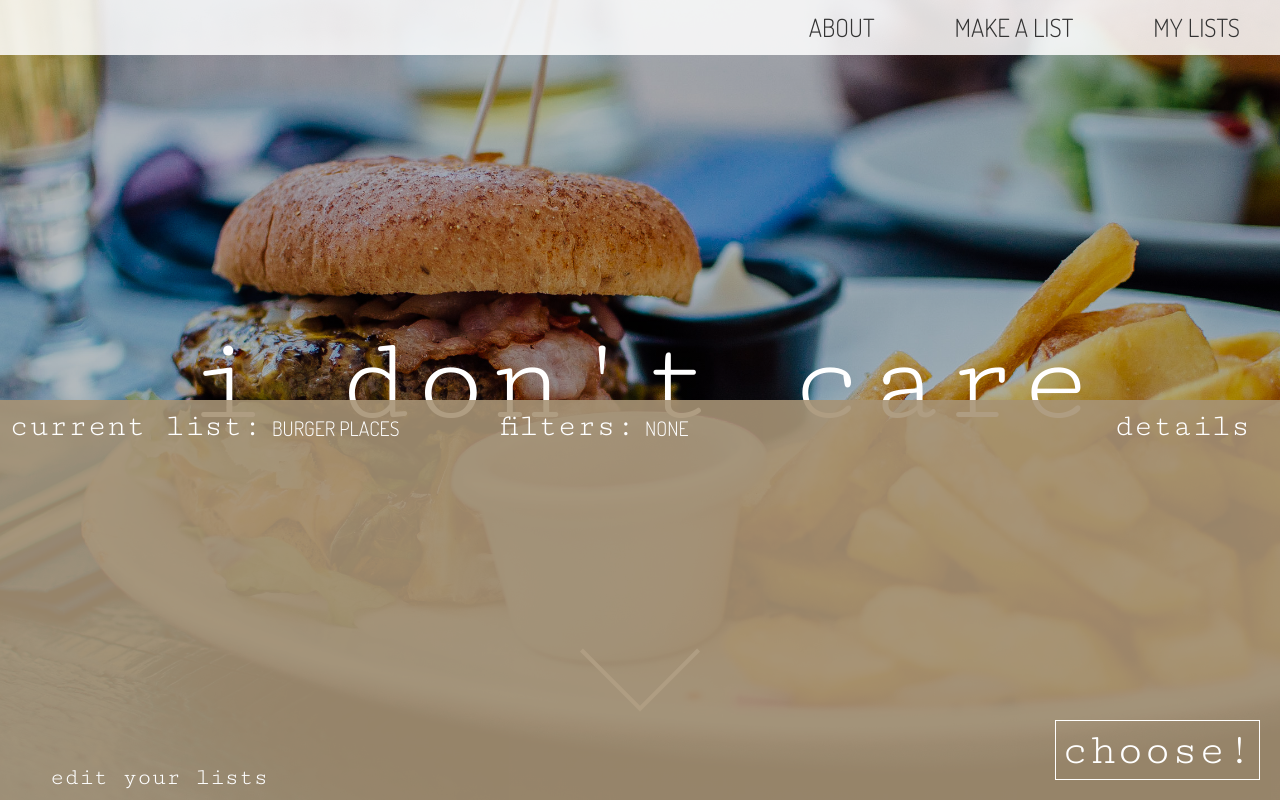
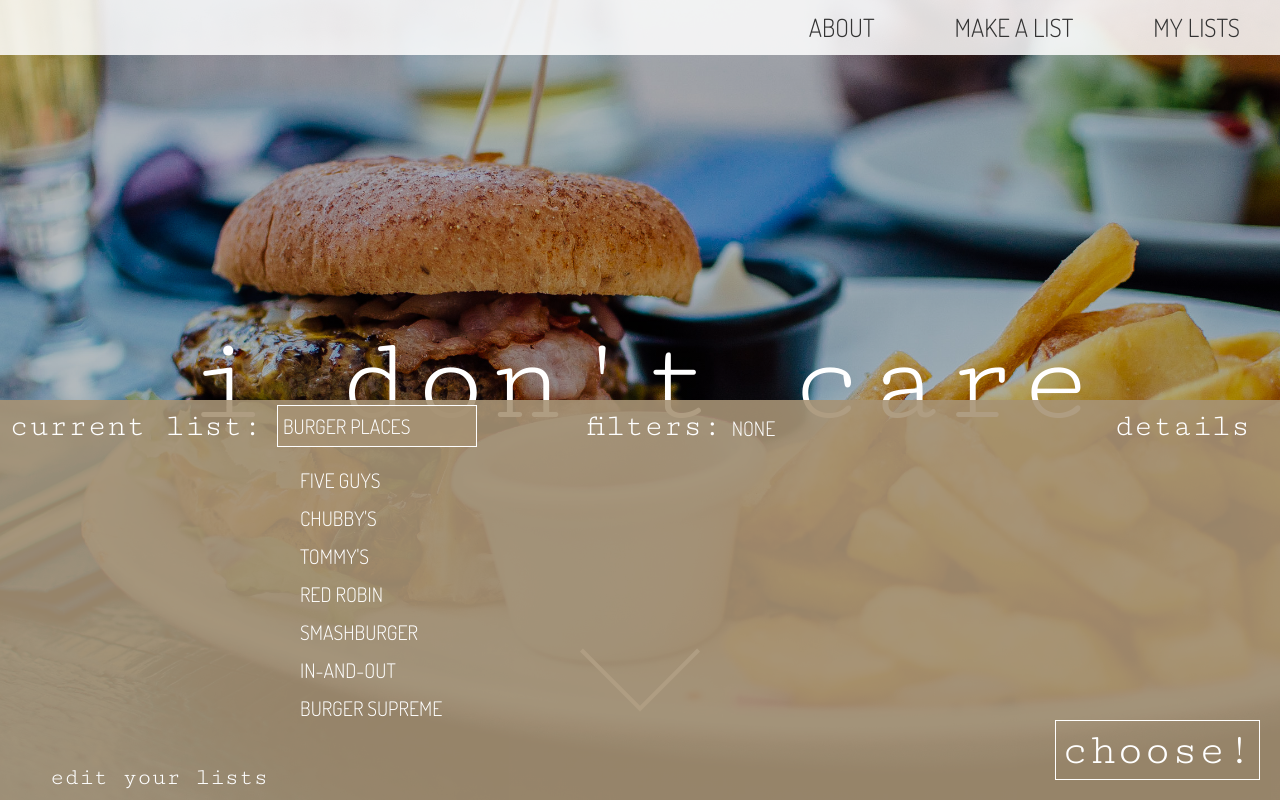
Before and after one commit to Be-The-Bert/noserver-idontcare, a React (Create React App) app in the folder noserver/: page /lists/0 in a window 1280 px wide. Both pictures are taken after a click on the element "details". Shown: the top 800 px of the page. Built offline with nearby package versions, Linux system fonts and the light colour scheme.

Commit message:
added drop down inputs

```diff
--- a/noserver/src/components/App.css
+++ b/noserver/src/components/App.css
@@ -323,15 +323,49 @@
       flex-direction: column;
       align-items: flex-end; }
       #EditItem .modulContainer .labels p {
-        height: 31px;
+        margin-top: 3px;
+        height: 38px;
         font-family: "Cutive Mono", monospace;
         text-transform: lowercase;
         font-size: 24px;
         color: white; }
     #EditItem .modulContainer #inputs input {
+      height: 34px;
       background-color: transparent;
       border: 0.5px solid white;
       color: white; }
+    #EditItem .modulContainer #inputs #typeSelector {
+      -webkit-appearance: none;
+      height: 34px;
+      width: 35vw;
+      margin: 0 0 7px 0;
+      padding: 2px;
+      background-color: rgba(167, 147, 117, 0.9);
+      color: white;
+      overflow: hidden;
+      border: 1px solid white;
+      font-family: "Dosis", sans-serif;
+      text-transform: uppercase;
+      font-size: 20px; }
+    #EditItem .modulContainer #inputs #typeSelector:focus {
+      outline: none;
+      overflow: hidden; }
+    #EditItem .modulContainer #inputs #priceSelector {
+      -webkit-appearance: none;
+      height: 34px;
+      width: 35vw;
+      margin: 0 0 7px 0;
+      padding: 2px;
+      background-color: rgba(167, 147, 117, 0.9);
+      color: white;
+      overflow: hidden;
+      border: 1px solid white;
+      font-family: "Dosis", sans-serif;
+      text-transform: uppercase;
+      font-size: 20px; }
+    #EditItem .modulContainer #inputs #priceSelector:focus {
+      outline: none;
+      overflow: hidden; }
     #EditItem .modulContainer .buttons {
       display: flex;
       flex-direction: column;
@@ -350,13 +384,37 @@
     height: 400px;
     display: flex;
     background-color: rgba(167, 147, 117, 0.9);
-    transition: all .3s ease-in-out; }
+    transition: all .4s ease-in-out; }
     #Footer .footerHide h2 {
       margin: 10px;
       font-family: "Cutive Mono", monospace;
       text-transform: lowercase;
       font-size: 32px;
       color: white; }
+    #Footer .footerHide .titleContainer {
+      height: 32px;
+      width: 45vw;
+      text-overflow: ellipsis;
+      display: flex;
+      flex-wrap: wrap; }
+      #Footer .footerHide .titleContainer #listSelector {
+        -webkit-appearance: none;
+        height: 42px;
+        width: 200px;
+        margin: 5px;
+        padding: 5px;
+        background-color: rgba(167, 147, 117, 0.9);
+        color: white;
+        overflow: hidden;
+        border: 1px solid white;
+        font-family: "Dosis", sans-serif;
+        text-transform: uppercase;
+        font-size: 20px; }
+      #Footer .footerHide .titleContainer #listSelector:focus {
+        outline: none;
+        overflow: hidden; }
+      #Footer .footerHide .titleContainer .listOfRestaurants {
+        margin-left: 300px; }
     #Footer .footerHide h3 {
       margin: 18px 90px 0 0;
       font-family: "Dosis", sans-serif;
--- a/noserver/src/components/App.scss
+++ b/noserver/src/components/App.scss
@@ -389,7 +389,8 @@ $complimentColor: rgba(167, 147, 117, .9);
             flex-direction: column;
             align-items: flex-end;
             p {
-                height: $hipsterMedFont + 7;
+                margin-top: 3px;
+                height: $futureMedFont + 18;
                 font-family: $hipsterFontFamily;
                 text-transform: $hipsterFontTransform;
                 font-size: $hipsterMedFont;
@@ -398,9 +399,46 @@ $complimentColor: rgba(167, 147, 117, .9);
         }
         #inputs {
             input {
+                height: $hipsterMedFont + 10;
                 background-color: transparent;
                 border: .5px solid $lightFontColor;
                 color: $lightFontColor;
+            }
+            #typeSelector {
+                -webkit-appearance: none;
+                height: $hipsterMedFont + 10;
+                width: 35vw;
+                margin: 0 0 7px 0;
+                padding: 2px;
+                background-color: $complimentColor;
+                color: $lightFontColor;
+                overflow: hidden;
+                border: 1px solid $lightFontColor;
+                font-family: $futureFontFamily;
+                text-transform: $futureFontTransform;
+                font-size: $futureMedFont;
+            }
+            #typeSelector:focus {
+                outline: none;
+                overflow: hidden;
+            }
+            #priceSelector {
+                -webkit-appearance: none;
+                height: $hipsterMedFont + 10;
+                width: 35vw;
+                margin: 0 0 7px 0;
+                padding: 2px;
+                background-color: $complimentColor;
+                color: $lightFontColor;
+                overflow: hidden;
+                border: 1px solid $lightFontColor;
+                font-family: $futureFontFamily;
+                text-transform: $futureFontTransform;
+                font-size: $futureMedFont;
+            }
+             #priceSelector:focus {
+                outline: none;
+                overflow: hidden;
             }
         }
         .buttons {
@@ -425,13 +463,41 @@ $complimentColor: rgba(167, 147, 117, .9);
         height: 400px;
         display: flex;
         background-color: $complimentColor;
-        transition: all .3s ease-in-out;
+        transition: all .4s ease-in-out;
         h2 {
             margin: 10px;
             font-family: $hipsterFontFamily;
             text-transform: $hipsterFontTransform;
             font-size: $hipsterLargeFont;
             color: $lightFontColor;
+        }
+        .titleContainer {
+            height: $hipsterLargeFont;
+            width: 45vw;
+            text-overflow: ellipsis;
+            display: flex;
+            flex-wrap: wrap;
+            #listSelector {
+                -webkit-appearance: none;
+                height: $hipsterLargeFont + 10;
+                width: 200px;
+                margin: 5px;
+                padding: 5px;
+                background-color: $complimentColor;
+                color: $lightFontColor;
+                overflow: hidden;
+                border: 1px solid $lightFontColor;
+                font-family: $futureFontFamily;
+                text-transform: $futureFontTransform;
+                font-size: $futureMedFont;
+            }
+            #listSelector:focus {
+                outline: none;
+                overflow: hidden;
+            }
+            .listOfRestaurants {
+                margin-left: 300px;
+            }
         }
         h3 {
             margin: 18px 90px 0 0;
--- a/noserver/src/components/Footer/Footer.js
+++ b/noserver/src/components/Footer/Footer.js
@@ -2,6 +2,7 @@ import React, { Component } from 'react';
 import { connect } from 'react-redux';
 import { Link } from 'react-router-dom';
 import { HashLink } from 'react-router-hash-link';
+import { changeCurrent } from './../../ducks/actions.js';
 
 class Footer extends Component {
     constructor(props) {
@@ -10,8 +11,9 @@ class Footer extends Component {
             answer: '',
             toggle: false
         }
-        this.choose =this.choose.bind(this);
-        this.slide =this.slide.bind(this);
+        this.choose = this.choose.bind(this);
+        this.slide = this.slide.bind(this);
+        this.choose = this.choose.bind(this);
     }
     choose(){
         let total = this.props.lists[this.props.currentList].restaurants.length;
@@ -23,14 +25,33 @@ class Footer extends Component {
     slide(){
         this.setState({toggle: !this.state.toggle});
     }
+    change(e) {
+        this.props.changeCurrent(e.target.value);
+    }
     render(){
         return (
             <div id='Footer' >
                 <div className={`footerHide ${this.state.toggle ? 'footerSlide': null}`}>
-                    <h2>Current List:</h2>
-                    <h3>{this.props.lists[this.props.currentList].title}</h3>
+                    <div className='titleContainer'>
+                        <h2>Current List:</h2>
+                        {this.state.toggle
+                        ?
+                            <select id='listSelector' onChange={(e) => this.change(e)}>
+                                <option value={this.props.currentList}>{this.props.lists[this.props.currentList].title}</option>
+                                {this.props.lists.map((item, i) => {
+                                    return <option key={i} value={i}>{item.title}</option>
+                                })}
+                            </select>
+                        :
+                            <h3>{this.props.lists[this.props.currentList].title}</h3>
+                        }
+                        <div className='listOfRestaurants'>
+                            {this.props.lists[this.props.currentList].restaurants.map((item, i) => <h3 key={i}>{item.name}</h3>)}
+                        </div>
+                    </div>
                     <h2>Filters:</h2>
                     <h3>NONE</h3>
+
                     <span className='detailsButton' onClick={this.slide}>Details</span>
                     <HashLink to='/#Lists' className='editLink' onClick={this.slide}><span>Edit your lists</span></HashLink>
                     <button onClick={this.choose}>Choose!</button>
@@ -65,4 +86,4 @@ function mapStateToProps(state) {
         currentList: state.currentList
     }
 }
-export default connect(mapStateToProps)(Footer);
+export default connect(mapStateToProps, { changeCurrent })(Footer);
--- a/noserver/src/components/MakeAList/MakeAList.js
+++ b/noserver/src/components/MakeAList/MakeAList.js
@@ -48,8 +48,8 @@ class MakeAList extends Component {
         let tempValue = this.state.restaurantsInput;
         let tempObj = {
             name: tempValue,
-            type: 'none',
-            price: 0,
+            type: '',
+            price: '$',
         }
         let tempArr = [...this.state.restaurants];
         tempArr.push(tempObj);
--- a/noserver/src/ducks/reducer.js
+++ b/noserver/src/ducks/reducer.js
@@ -9,31 +9,31 @@ const initialState = {
         {title: 'Burger places',
          restaurants: [
             {name: 'Five Guys',
-            price: 2,
+            price: '$$',
             type: 'american'
             },
             {name: 'chubby\'s',
-            price: 2,
+            price: '$$',
             type: 'american'
             },
             {name: 'Tommy\'s',
-            price: 1,
+            price: '$',
             type: 'american'
             },
             {name: 'Red Robin',
-            price: 3,
+            price: '$$$',
             type: 'american'
             },
             {name: 'Smashburger',
-            price: 2,
+            price: '$$',
             type: 'american'
             },
             {name: 'In-and-Out',
-            price: 1,
+            price: '$',
             type: 'american'
             },
             {name: 'Burger Supreme',
-            price: 1,
+            price: '$',
             type: 'american'
             }
          ]
@@ -41,11 +41,11 @@ const initialState = {
         {title: 'Date Night',
         restaurants: [
             {name: 'India Palace',
-            price: 3,
+            price: '$$$',
             type: 'indian'
             },
             {name: 'Olive garden',
-            price: 3,
+            price: '$$$',
             type: 'italian'
             }
          ]
```
Also changed, not shown: noserver/src/components/Moduls/EditItem/EditItem.js (+23 -2 lines).
